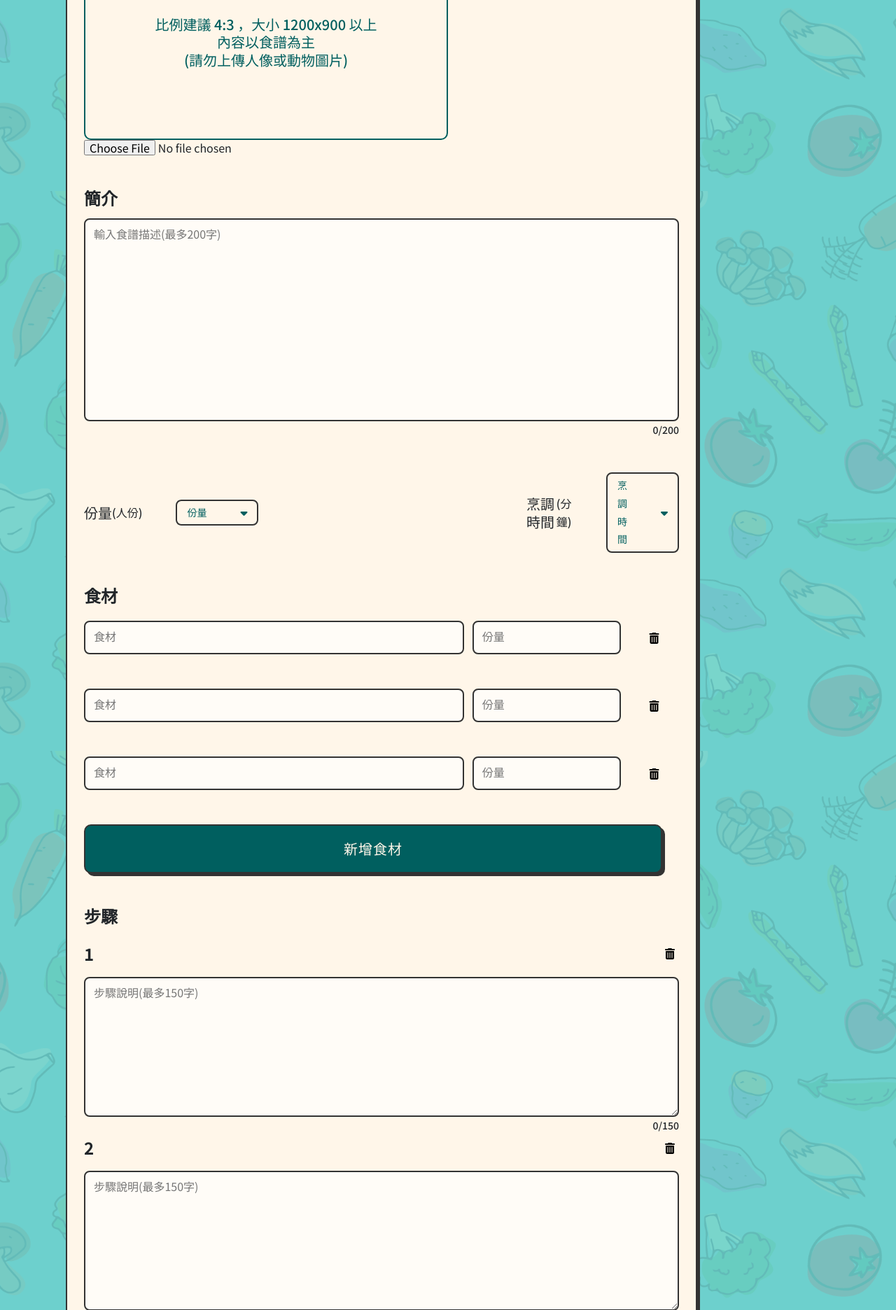
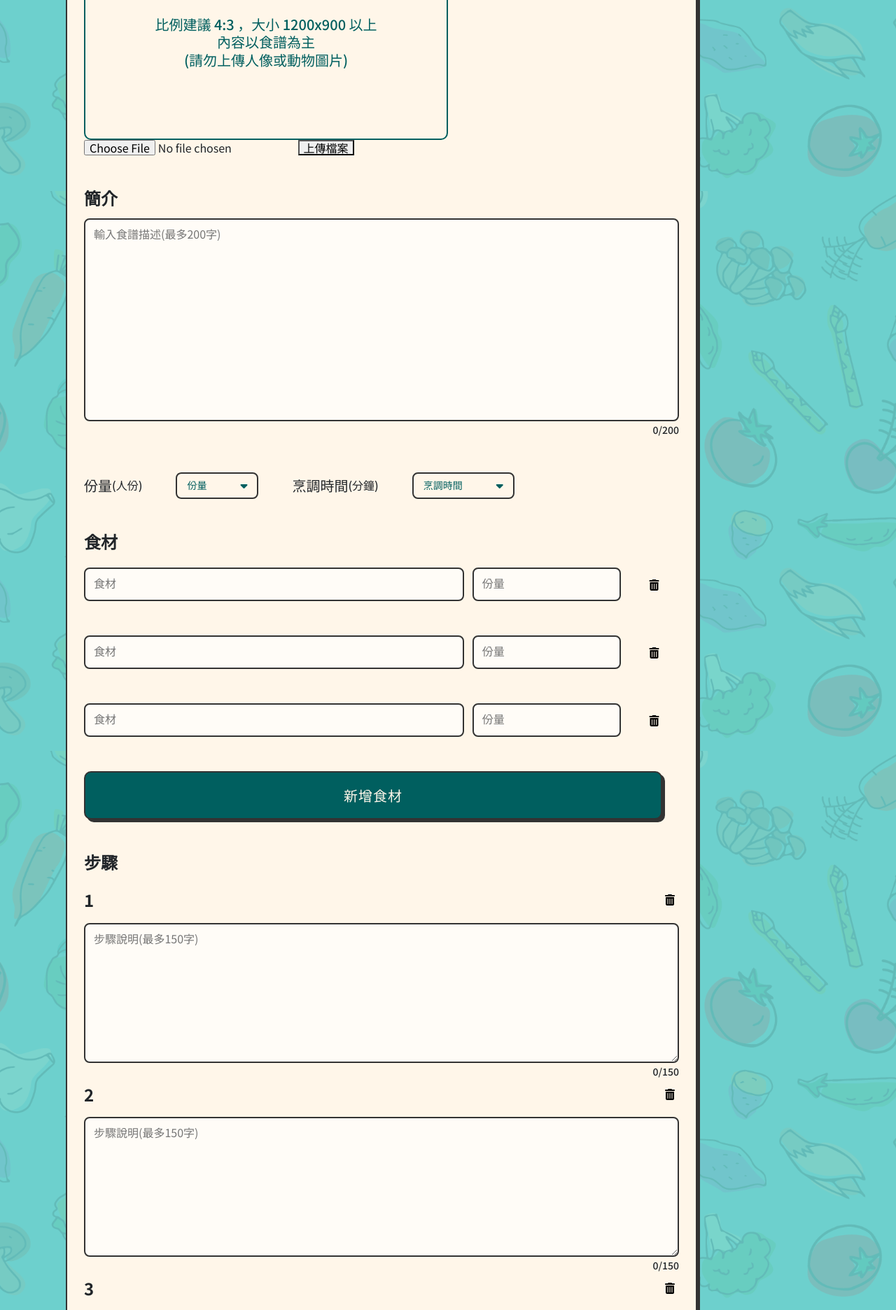
Before and after one commit to lem0602/bearsu, a PHP site: page /write_recipes.php in a window 1280 px wide. Shown: the part 527-2399 px from the top of the page at 70% size. Run offline with PHP 8.4, Linux system fonts and the light colour scheme; data comes from the database, SQL or seed files in the repository; data that the repository does not hold is empty.

Commit message:
[ update] php [ add ] upload.php

```diff
--- a/css/write_recipes.css
+++ b/css/write_recipes.css
@@ -111,7 +111,13 @@ body {
 }
 
 .dropbtn h5 {
-    margin-right: 48px;
+    margin-right: 12px;
+}
+
+@media screen and (min-width: 570px) {
+    .dropbtn h5 {
+        margin-right: 48px;
+    }
 }
 
 /* The container <div> - needed to position the dropdown content */
@@ -143,6 +149,12 @@ body {
 
 .dropdown-content a h5 {
     margin-left: 14px;
+}
+
+@media screen and (min-width: 570px) {
+    .dropdown-content a h5 {
+        margin-left: 14px;
+    }
 }
 
 /* Change color of dropdown links on hover */
@@ -269,11 +281,15 @@ body {
     margin-bottom: 24px;
 }
 
+.ingredients-box {
+    display: flex;
+    flex-direction: column;
+}
+
 @media screen and (min-width: 570px) {
-    .serving-time {
-        /* margin-bottom: 24px; */
-        display: flex;
+    .ingredients-box{
         margin-bottom: 48px;
+        flex-direction: row;
     }
 }
 
@@ -281,7 +297,6 @@ body {
     display: flex;
     align-items: center;
     margin-bottom: 24px;
-    width: 100%;
 }
 
 @media screen and (min-width: 570px) {
--- a/write_recipes.php
+++ b/write_recipes.php
@@ -79,7 +79,7 @@ if ($totalRows > 0) {
                 <div class="write-recipes">
                     <div class="text-title-box">
                         <textarea placeholder="請填寫食譜標題" rows="3" maxlength="20" class="text-title-textarea" id="title-detail"></textarea>
-                        <p><span id="detail2-num">0</span>/<span>20</span></p>
+                        <p><span class="titleNum">0/20</span></p>
                     </div>
                     <!-- 素食分類 dropdown -->
                     <div class="veggie-category-dropdown">
@@ -106,21 +106,16 @@ if ($totalRows > 0) {
                                 <h2>點擊新增圖片</h2>
                                 <h3>比例建議 4:3 ，大小 1200x900 以上<br>
                                     內容以食譜為主<br>
-                                    (請勿上傳人像或動物圖片)</h3>
-                            </div>
-                            <div class="spinner-wrapper position-absolute" data-target="spinner">
-                                <div class="spinner-border text-secondary" role="status">
-                                    <span class="sr-only">Loading...</span>
-                                </div>
+                                    (請勿上傳人像或動物圖片)
+                                </h3>
                             </div>
                         </label>
+                        <form id="file-uploader" action=" upload.php" method="POST" enctype="multipart/form-data">
+                            <input type="file" name="file">
+                            <button type="submit" name="submit" value="上傳圖檔">上傳檔案</button>
+                        </form>
+                    </div>
 
-                        <div class="col-12 col-md-6">
-                            <div class="custom-file">
-                                <input type="file" class="custom-file-input" data-target="file-uploader" id="file-uploader">
-                            </div>
-                        </div>
-                    </div>
                     <!-- 簡介 -->
                     <div class="introduction">
                         <div class="introduction-box">
@@ -129,13 +124,13 @@ if ($totalRows > 0) {
                             </lable>
                             <div class="textarea-box">
                                 <textarea placeholder="輸入食譜描述(最多200字)" rows="5" maxlength="200" class="text-introduction" id="introduction-detail"></textarea>
-                                <p><span id="detail2-num">0</span>/<span>200</span></p>
+                                <p><span class="wordsNum">0/200</span></p>
                             </div>
                         </div>
                     </div>
                     <!-- 時間與份量的下拉式選單和新增食材-->
                     <div class="ingredients">
-                        <div class="serving-time">
+                        <div class="ingredients-box">
                             <div class="serving-size">
                                 <h3>份量</h3>
                                 <h4>(人份)</h4>
@@ -149,7 +144,7 @@ if ($totalRows > 0) {
                                     <div type="button" class="dropdown-content">
                                         <?php for ($i = 1; $i <= 10; $i++) : ?>
                                             <a type="button" href="#0">
-                                            <h5><?= $i ?></h5>
+                                                <h5><?= $i ?></h5>
                                             </a>
                                         <?php endfor ?>
                                     </div>
@@ -168,7 +163,7 @@ if ($totalRows > 0) {
                                     </button>
 
                                     <div type="button" class="dropdown-content">
-                                        <?php for ($i = 15; $i <= 120; $i+=15) : ?>
+                                        <?php for ($i = 15; $i <= 120; $i += 15) : ?>
                                             <a type="button" href="#0">
                                                 <h5><?= $i ?></h5>
                                             </a>
@@ -253,7 +248,7 @@ if ($totalRows > 0) {
                                 </div>
                                 <div class="textarea-box">
                                     <textarea placeholder="步驟說明(最多150字)" rows="5" maxlength="150" class="step-textarea" id="introduction-detail"></textarea>
-                                    <p><span id="detail2-num">0</span>/<span>150</span></p>
+                                    <p><span class="textNum1">0/150</span></p>
                                 </div>
                             </div>
                         </div>
@@ -270,7 +265,7 @@ if ($totalRows > 0) {
                                 </div>
                                 <div class="textarea-box">
                                     <textarea placeholder="步驟說明(最多150字)" rows="5" maxlength="150" class="step-textarea" id="introduction-detail"></textarea>
-                                    <p><span id="detail2-num">0</span>/<span>150</span></p>
+                                    <p><span class="textNum2">0/150</span></p>
                                 </div>
                             </div>
                         </div>
@@ -287,7 +282,7 @@ if ($totalRows > 0) {
                                 </div>
                                 <div class="textarea-box">
                                     <textarea placeholder="步驟說明(最多150字)" rows="5" maxlength="150" class="step-textarea" id="introduction-detail"></textarea>
-                                    <p><span id="detail2-num">0</span>/<span>150</span></p>
+                                    <p><span class="textNum3">0/150</span></p>
                                 </div>
                             </div>
                         </div>
@@ -322,4 +317,70 @@ if ($totalRows > 0) {
 </section>
 
 <?php include __DIR__ . '/kc_parts/scripts.php'; ?>
+<script>
+    //封裝一個限制字數方法
+    var checkStrLengths = function(str, maxLength) {
+        var maxLength = maxLength;
+        var result = 0;
+        if (str && str.length > maxLength) {
+            result = maxLength;
+        } else {
+            result = str.length;
+        }
+        return result;
+    }
+
+    //監聽輸入
+    $(".text-introduction").on('input propertychange', function() {
+
+        //獲取輸入內容
+        var userDesc = $(this).val();
+
+        //判斷字數
+        var len;
+        if (userDesc) {
+            len = checkStrLengths(userDesc, 200);
+        } else {
+            len = 0
+        }
+
+        //顯示字數
+        $(".wordsNum").html(len + '/200');
+    });
+
+    $(".text-title-textarea").on('input propertychange', function() {
+
+        //獲取輸入內容
+        var userDesc = $(this).val();
+
+        //判斷字數
+        var len;
+        if (userDesc) {
+            len = checkStrLengths(userDesc, 20);
+        } else {
+            len = 0
+        }
+
+        //顯示字數
+        $(".titleNum").html(len + '/20');
+    });
+    for (i = 1 ; i < 10; i++) {
+        $(".step-textarea").on('input propertychange', function() {
+
+            //獲取輸入內容
+            var userDesc = $(this).val();
+
+            //判斷字數
+            var len;
+            if (userDesc) {
+                len = checkStrLengths(userDesc, 150);
+            } else {
+                len = 0
+            }
+
+            //顯示字數
+            $(".textNum1").html(len + '/150');
+        });
+    }
+</script>
 <?php include __DIR__ . '/kc_parts/html-foot.php'; ?>
```
Also changed, not shown: upload.php (added, +33 -0 lines).
